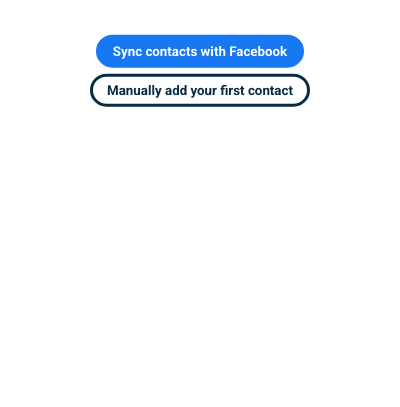
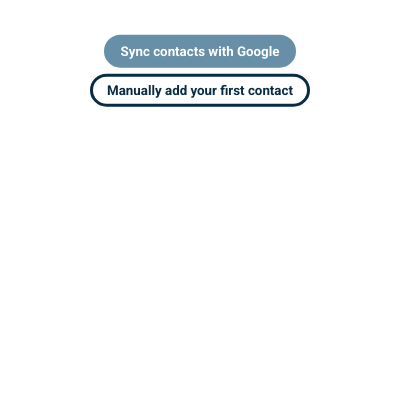
Before and after one commit to max-chu/Onebook, a browser extension: page extension/popup/welcome/welcome.html in a window 400 px wide. Shown: the part 437-844 px from the top of the page. Drawn offline with Linux system fonts and the light colour scheme.

Commit message:
Updated Facebook button to Google
Sync contacts with Google, not Facebook

```diff
--- a/extension/popup/main.css
+++ b/extension/popup/main.css
@@ -105,11 +105,30 @@
     border-color: #1877F2;
 }
 
+
 .btn-fb:hover {
     background-color: #146adb;
     border-color: #146adb;
 }
 
+.btn-go {
+    color: #fff;
+    /* background-color: #B31B1B;
+    border-color: #B31B1B; */
+
+    background-color: #678fa7;
+    border-color: #678fa7;
+}
+
+
+.btn-go:hover {
+    /* background-color: #a01717;
+    border-color: #a01717; */
+
+    background-color: #3F6F89;
+    border-color: #3F6F89;
+}
+
 .hidden {
     display: none;
 }
--- a/extension/popup/welcome/welcome.html
+++ b/extension/popup/welcome/welcome.html
@@ -13,7 +13,7 @@
                     <h3 class="brand">Your personal contact book<br>for networking online</h3>
                 </div>
                 <div class="intro-buttons">
-                    <button class="btn-fill btn-fb">Sync contacts with Facebook</button>
+                    <button class="btn-fill btn-go">Sync contacts with Google</button>
                     <button id="contacts-button" class="btn-outline">Manually add your first contact</button>
                 </div>
             </div>
```
